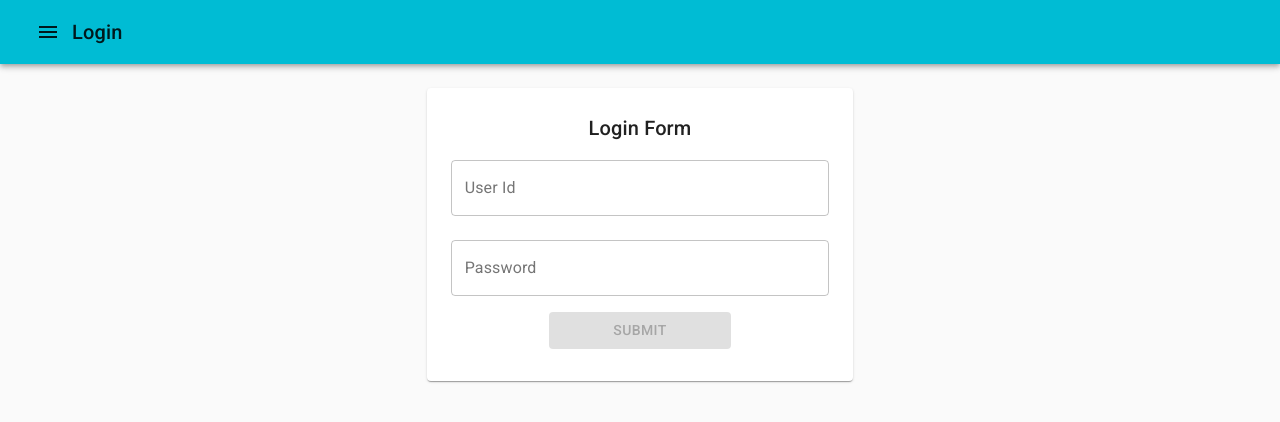
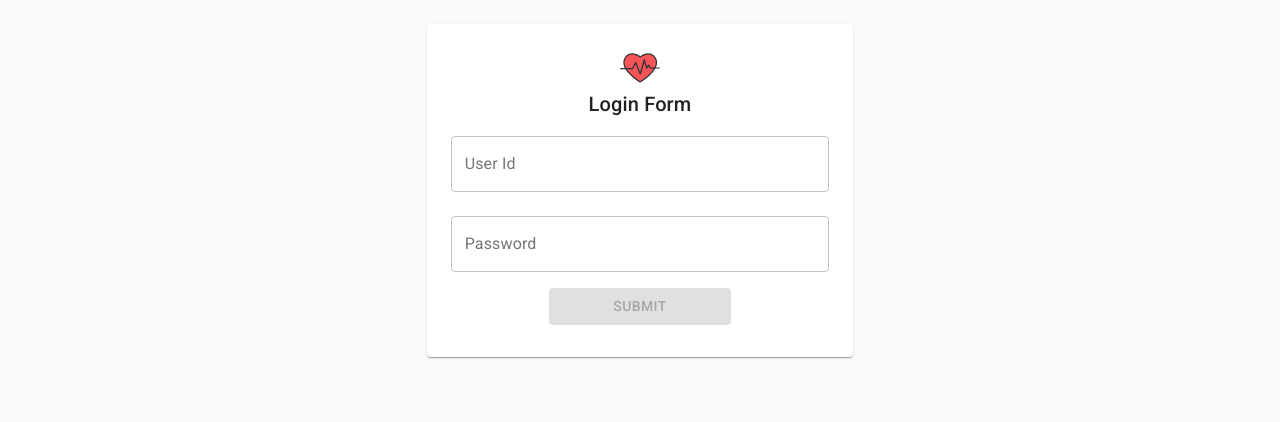
Before and after one commit to nabaraj/doctor-app-ui, a React (Create React App) app: page / in a window 1280 px wide. Shown: the top 422 px of the page. Built offline with nearby package versions, Linux system fonts and the light colour scheme.

Commit message:
added logo

```diff
--- a/src/components/header/Header.js
+++ b/src/components/header/Header.js
@@ -14,7 +14,7 @@ import {profileLogout} from "./../../actions/loginAction";
 import { deepOrange, deepPurple } from '@material-ui/core/colors';
 import { shadows } from '@material-ui/system';
 import { getProfile } from "./../../actions/loginAction";
-
+// import { ReactComponent as Logo } from  "./../../";
 import { getLocalStorageData } from "./../../utils/utils";
 
 const useStyles = makeStyles((theme) => ({
@@ -85,11 +85,15 @@ export default function Header({ path, history }) {
     <AppBar position="static" className="color-white">
       {/* {!userLoggedIn && <Redirect to='/'/>} */}
       <Toolbar>
-        <IconButton color="inherit">
-          <MenuIcon />
-        </IconButton>
-        <Typography variant="h6" className={classes.title}>
-          {pathNameObject ? pathNameObject.title : ""}
+        <div color="inherit">
+          {/* <MenuIcon /> */}
+          <Avatar alt="Doctor App" className="img-responsive w-25"  src="/heart.svg" />
+          {/* {`${process.env.PUBLIC_URL}/images/image.png`} */}
+          <div className="d-none">Icons made by <a href="https://www.flaticon.com/free-icon/doctor_387561?term=doctor&page=1&position=13" title="Icon Pond">Icon Pond</a> from <a href="https://www.flaticon.com/" title="Flaticon"> www.flaticon.com</a></div>
+          <div className="d-none">Icons made by <a href="https://www.flaticon.com/free-icon/heart_684279?term=doctor&page=2&position=5" title="Good Ware">Good Ware</a> from <a href="https://www.flaticon.com/" title="Flaticon"> www.flaticon.com</a></div>
+        </div>
+        <Typography variant="h6" className={`${classes.title}`}>
+          {/* {pathNameObject ? pathNameObject.title : ""} */}
         </Typography>
         {userLoggedIn && (
           <div className="d-flex align-item-center">
@@ -104,10 +108,11 @@ export default function Header({ path, history }) {
               color="inherit"
             >
               {/* <AccountCircle /> */}
-              <Avatar
+              {/* <Avatar
               className={`${classes.purple} text-uppercase font-18`}
               border={1}
-              boxShadow={3}>{user.name.slice(0, 1)}</Avatar>
+              boxShadow={3}>{user.name.slice(0, 1)}</Avatar> */}
+              <MenuIcon/>
             </IconButton>
             <Menu
               id="menu-appbar"
--- a/src/pages/login/index.js
+++ b/src/pages/login/index.js
@@ -2,7 +2,7 @@ import React, { useEffect, useState } from "react";
 import { useSelector, useDispatch } from "react-redux";
 import Card from "@material-ui/core/Card";
 import Grid from "@material-ui/core/Grid";
-import { CircularProgress, Link, Typography } from "@material-ui/core";
+import { CircularProgress, Link, Typography, Avatar } from "@material-ui/core";
 import CardActions from "@material-ui/core/CardActions";
 import Button from "@material-ui/core/Button";
 import TextField from "@material-ui/core/TextField";
@@ -36,13 +36,14 @@ export default function Login(props) {
   }
   return (
     <div>
-      <Header path="/login" history={props.history} />
+      {/* <Header path="/login" history={props.history} /> */}
       <Grid container direction="row" justify="center" alignItems="flex-start">
         <Grid item sm={4} xs={12}>
           <Card className="p-4 my-4">
             <form onSubmit={submitLoginForm}>
               <Typography variant="h6" className="text-center">
-                Login Form
+              <div className="d-flex justify-content-center"><Avatar alt="Remy Sharp" src="./heart.svg" /> </div>
+              Login Form
               </Typography>
               <CardActions justify="center" className="px-0 pt-3">
                 <TextField
--- a/src/pages/patient/Patient.js
+++ b/src/pages/patient/Patient.js
@@ -32,8 +32,7 @@ class Patient extends Component {
         insurance: '',
         address: "",
         image: "",
-        height: "",
-      }
+        height: ""      }
     };
     this.handleChange = this.handleChange.bind(this);
     this.patientRegistration = this.patientRegistration.bind(this);
@@ -53,9 +52,13 @@ class Patient extends Component {
   }
   patientRegistration(e){
     e.preventDefault();
+    let setFormData = {...this.state.formData,  'doctorId':this.props.user._id};
     this.setState({
-      loadingForm:true
-    },()=> {this.props.patientRegistration(this.state.formData)})
+      loadingForm:true,
+      formData:setFormData
+    },()=> {
+
+      this.props.patientRegistration(this.state.formData)})
   }
   componentDidUpdate(prevProps){
 
@@ -63,6 +66,7 @@ class Patient extends Component {
       this.setState({
       loadingForm:false
     })
+
       this.props.history.push("/patient/"+this.props.patientData.patientId)
     }
   }
@@ -251,6 +255,7 @@ function mapDispatchToProps(dispatch) {
 function mapStateToProps(state) {
   return {
     patientData: state.patientData.patientDetials,
+    user: state.userData.user
   };
 }
 
--- a/src/utils/url.js
+++ b/src/utils/url.js
@@ -1,10 +1,12 @@
 import { patientDetails } from "../actions/patientAction";
 
 // const basePath = "https://doctor-app-backend-express.herokuapp.com";
-const basePath = "http://localhost:3000";
+let basePath = "http://localhost:3000";
 const patient = "patient";
 const doctor = "doctor";
-
+if (process.env.NODE_ENV === 'production') {
+  basePath = "https://doctor-app-backend-express.herokuapp.com";
+}
 const urlMapping = {
   login: `${basePath}/${doctor}/login`,
   profile: `${basePath}/profile`,
```
Also changed, not shown: public/heart.svg (added).
